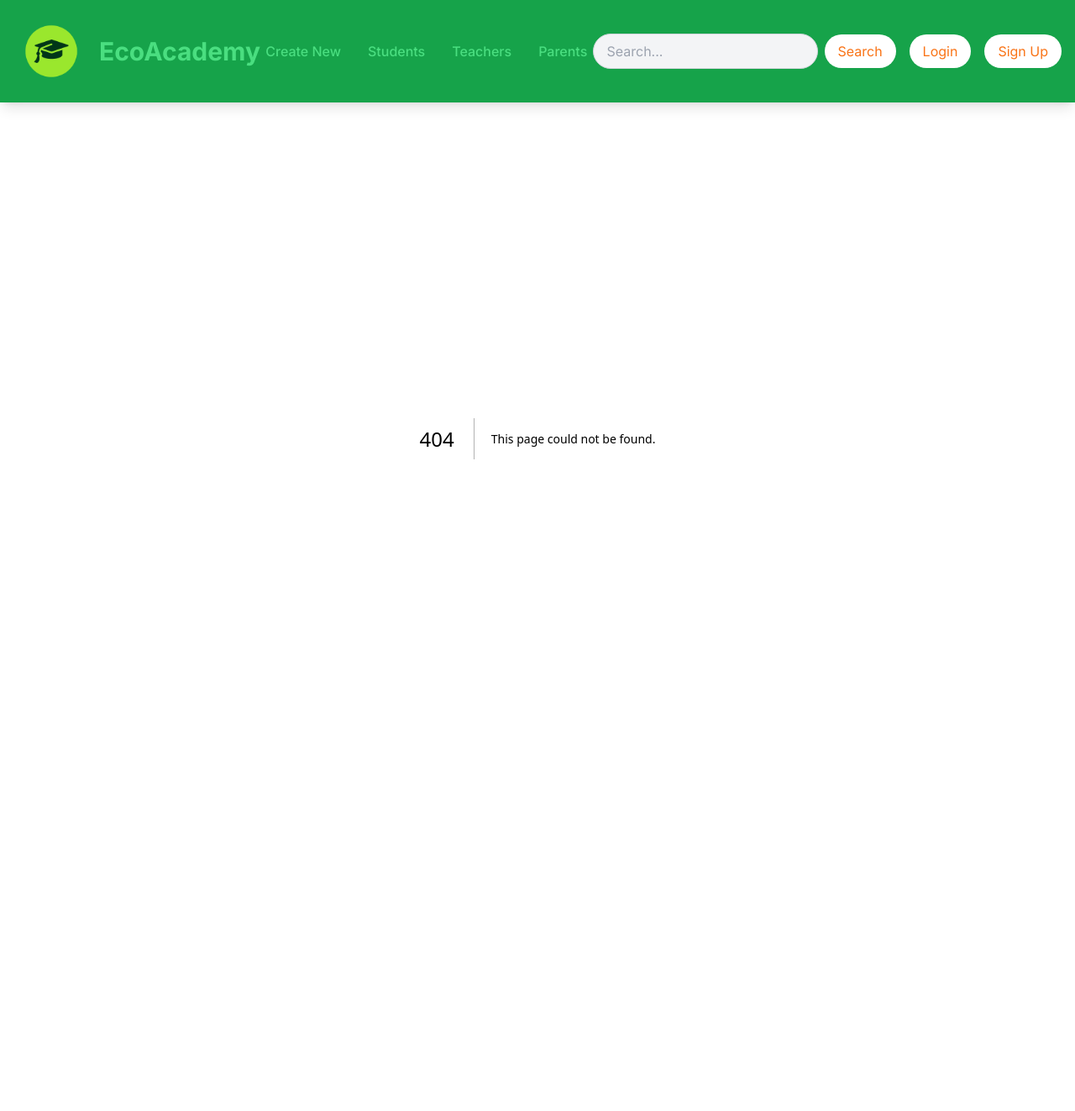
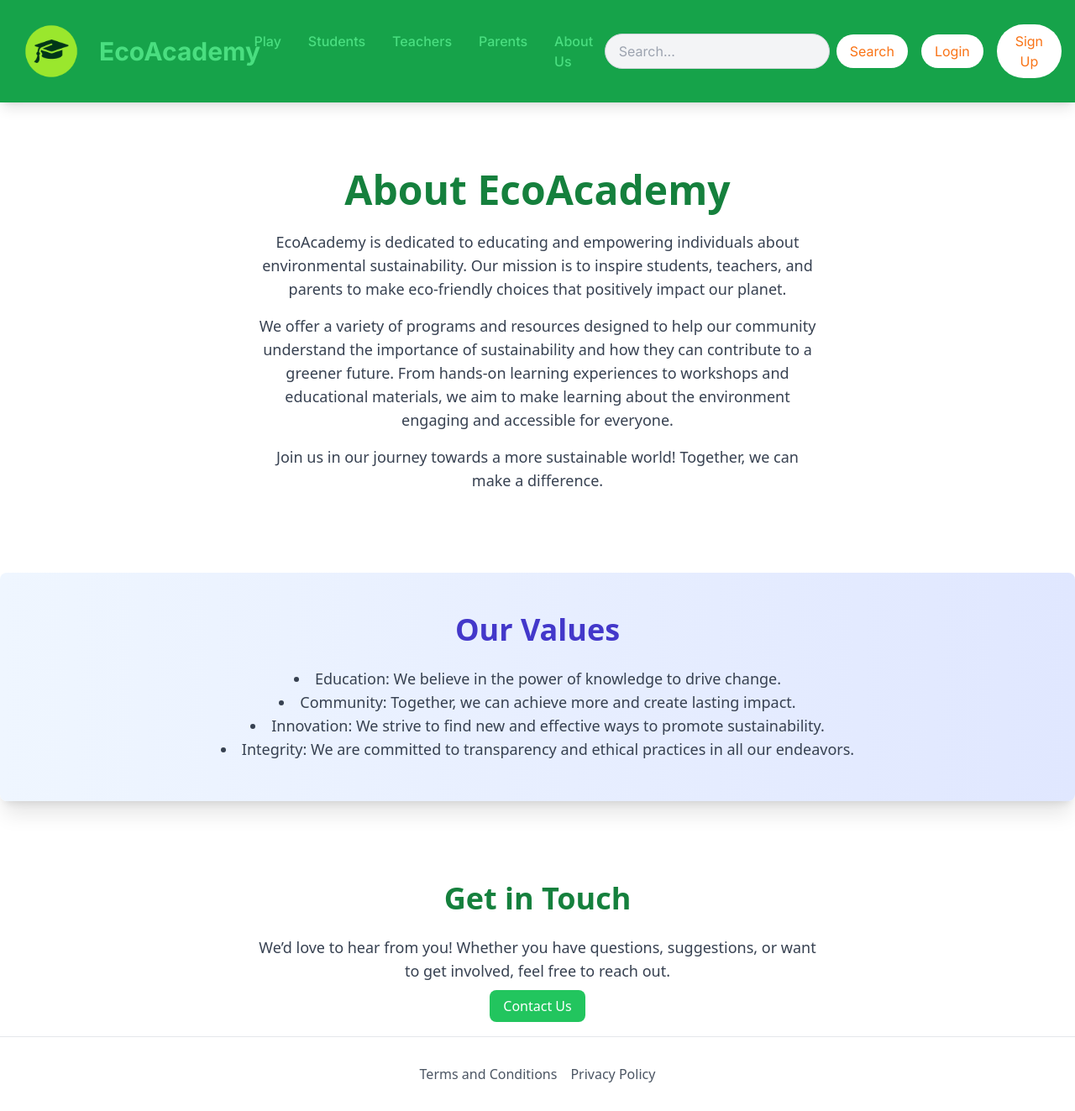
Before and after one commit to EcoAcademy/EcoAcademy, a Next.js app: page /about in a window 1280 px wide. Before the commit this address had no page. Shown: the whole page at 84% size. Before the commit the page ends 922 px from the top, so only its background shows below. Built offline with nearby package versions, Linux system fonts and the light colour scheme.

Commit message:
added a about page and connected to navbar

```diff
--- /dev/null
+++ b/src/app/about/page.tsx
@@ -0,0 +1,50 @@
+'use client';
+import React from 'react';
+import Footer from '../../components/Footer'; // Assuming you have a Footer component
+import Link from 'next/link';
+
+const About: React.FC = () => {
+    return (
+        <div className="container mx-auto py-8 font-sans">
+
+            <div className="text-center mt-12">
+                <h1 className="text-5xl font-extrabold mb-6 text-green-700">About EcoAcademy</h1>
+                <p className="text-lg text-gray-700 mb-4 max-w-2xl mx-auto">
+                    EcoAcademy is dedicated to educating and empowering individuals about environmental sustainability. Our mission is to inspire students, teachers, and parents to make eco-friendly choices that positively impact our planet.
+                </p>
+                <p className="text-lg text-gray-700 mb-4 max-w-2xl mx-auto">
+                    We offer a variety of programs and resources designed to help our community understand the importance of sustainability and how they can contribute to a greener future. From hands-on learning experiences to workshops and educational materials, we aim to make learning about the environment engaging and accessible for everyone.
+                </p>
+                <p className="text-lg text-gray-700 mb-4 max-w-2xl mx-auto">
+                    Join us in our journey towards a more sustainable world! Together, we can make a difference.
+                </p>
+            </div>
+
+            {/* Our Values Section */}
+            <div className="mt-24 bg-gradient-to-r from-blue-50 to-indigo-100 p-12 rounded-lg shadow-xl text-center">
+                <h2 className="text-4xl font-extrabold mb-6 text-indigo-700">Our Values</h2>
+                <ul className="list-disc list-inside text-lg text-gray-700">
+                    <li>Education: We believe in the power of knowledge to drive change.</li>
+                    <li>Community: Together, we can achieve more and create lasting impact.</li>
+                    <li>Innovation: We strive to find new and effective ways to promote sustainability.</li>
+                    <li>Integrity: We are committed to transparency and ethical practices in all our endeavors.</li>
+                </ul>
+            </div>
+
+            {/* Contact Us Section */}
+            <div className="mt-24 text-center">
+                <h2 className="text-4xl font-extrabold mb-6 text-green-700">Get in Touch</h2>
+                <p className="text-lg text-gray-700 mb-4 max-w-2xl mx-auto">
+                    We’d love to hear from you! Whether you have questions, suggestions, or want to get involved, feel free to reach out.
+                </p>
+                <Link href="/contact" className="bg-green-500 hover:bg-green-600 text-white py-2 px-4 rounded-lg focus:outline-none focus:ring-2 focus:ring-green-500">
+                    Contact Us
+                </Link>
+            </div>
+
+            <Footer />
+        </div>
+    );
+};
+
+export default About;
--- a/src/components/NavBar.tsx
+++ b/src/components/NavBar.tsx
@@ -92,10 +92,11 @@ const NavBar: React.FC = () => {
             </Link>
           </div>
           <div className="hidden md:flex space-x-8">
-            <Link href="/students/play" className="text-green-400 hover:text-green-500 font-medium">Create New</Link>
+            <Link href="/students/play" className="text-green-400 hover:text-green-500 font-medium">Play</Link>
             <Link href="/students" className="text-green-400 hover:text-green-500 font-medium">Students</Link>
             <Link href="/teachers" className="text-green-400 hover:text-green-500 font-medium">Teachers</Link>
             <Link href="/parents" className="text-green-400 hover:text-green-500 font-medium">Parents</Link>
+            <Link href="/about" className="text-green-400 hover:text-green-500 font-medium">About Us</Link>
           </div>
           <div className="md:flex items-center space-x-4">
             <form onSubmit={(e) => e.preventDefault()} className="hidden md:flex items-center">
@@ -168,10 +169,11 @@ const NavBar: React.FC = () => {
         </div>
         {isMenuOpen && (
           <div className="md:hidden mt-4 flex flex-col items-center space-y-4">
-            <Link href="/students/play" className="text-white hover:text-gray-200 font-medium">Create New</Link>
+            <Link href="/students/play" className="text-white hover:text-gray-200 font-medium">Play</Link>
             <Link href="/students" className="text-white hover:text-gray-200 font-medium">Students</Link>
             <Link href="/teachers" className="text-white hover:text-gray-200 font-medium">Teachers</Link>
             <Link href="/parents" className="text-white hover:text-gray-200 font-medium">Parents</Link>
+            <Link href="/about" className="text-green-400 hover:text-green-500 font-medium">About Us</Link>
             <form onSubmit={(e) => e.preventDefault()} className="flex items-center mt-4">
               <input
                 type="text"
```
Also changed, not shown: src/app/layout.tsx (line endings or trailing spaces), 1 other file (tests, documents, lock files or other folders).
